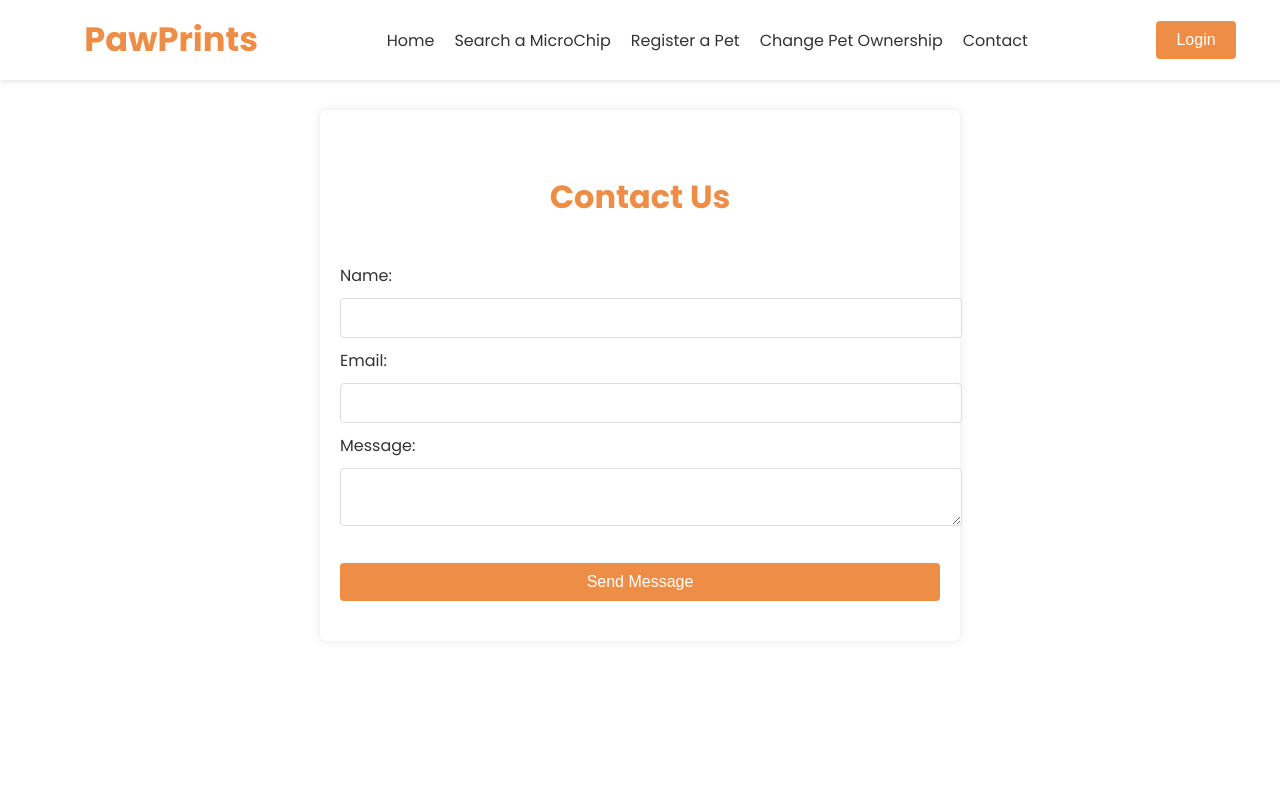
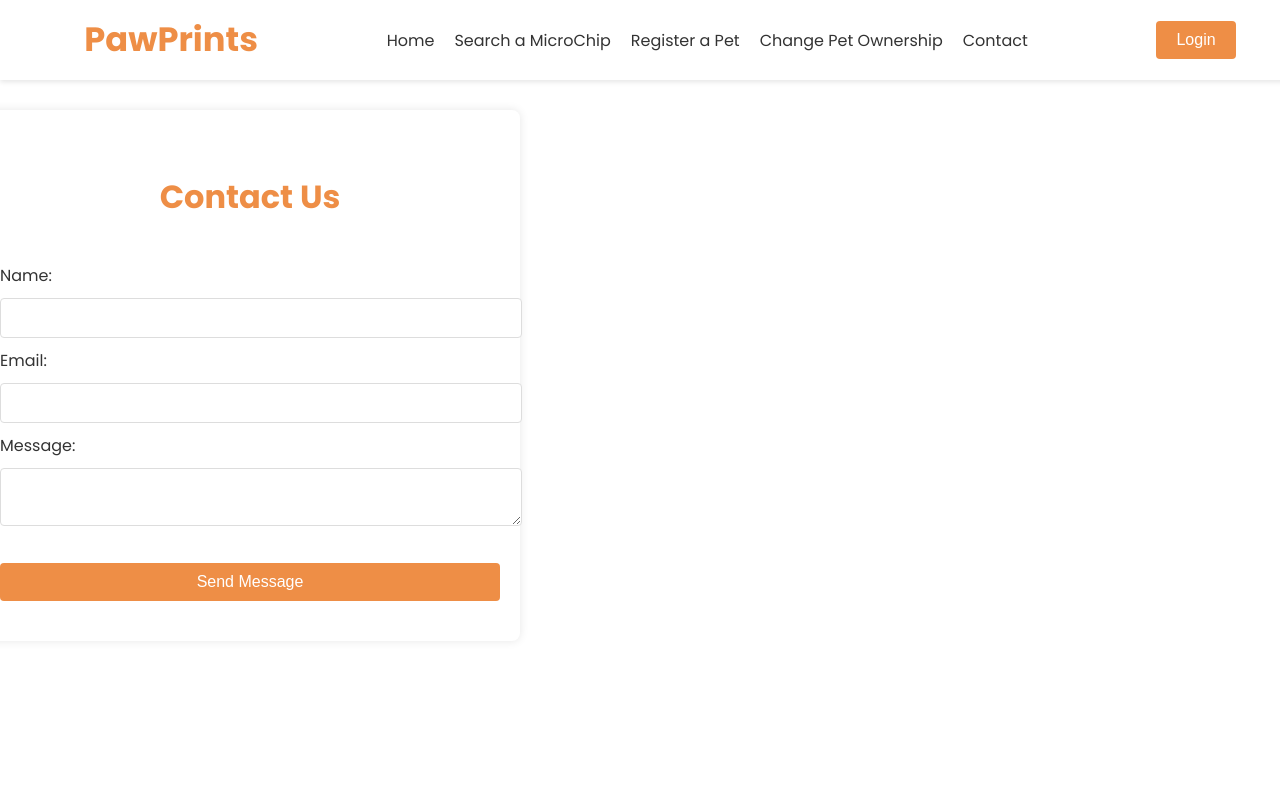
Before and after one commit to TKaburu/PawPrints, a React (Create React App) app in the folder frontend/: page /contact in a window 1280 px wide. Shown: the top 800 px of the page. Built offline with nearby package versions, Linux system fonts and the light colour scheme; no server answers.

Commit message:
styles: contact page styling

```diff
--- a/frontend/src/styles/contactpage.css
+++ b/frontend/src/styles/contactpage.css
@@ -4,4 +4,7 @@
     align-items: center;
     justify-content: center;
     margin-top: 50px;
+    width: 100%;
+    max-width: 500px;
+    margin-top: 50px;
 }
```
Also changed, not shown: frontend/src/pages/contact/ContactPage.jsx (line endings or trailing spaces).
